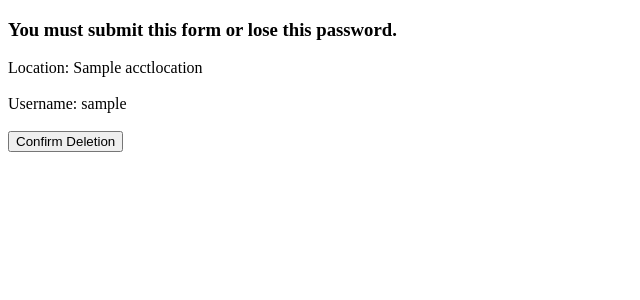
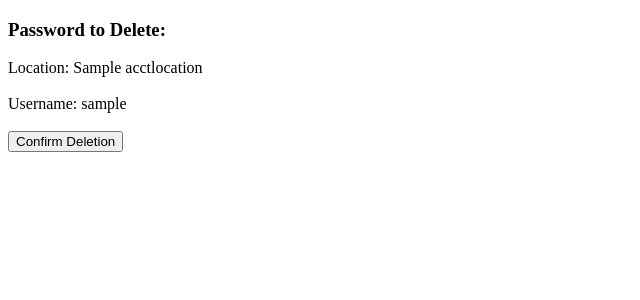
Before and after one commit to SynSnipe/RPass, a Flask app: template template/password-deletion.html in a window 1280 px wide. Shown: the part 206-506 px from the top of the page, without its empty margins (0-640 px from the left). Run offline with Flask 2, Linux system fonts and the light colour scheme; the template is opened without the code that fills it: most values are stand-ins (such as "Sample title", 1, 10 or a date in 2020).

Commit message:
Upload all templates to ensure sync
Some changes made to password-deletion.html to remove errant leftover from copy of password-modification.html

```diff
--- a/template/password-deletion.html
+++ b/template/password-deletion.html
@@ -4,7 +4,7 @@
         <h3>Password Successfully Deleted</h3>
     {% endif %}
     {% if passwordToDisplay %}
-        <h3>You must submit this form or lose this password.</h3>
+        <h3>Password to Delete:</h3>
         <form action="{{ url_for('password_deletion') }}" method="post">
             Location: {{ passwordToDisplay.acctlocation }}<br><br>
             Username: {{ passwordToDisplay.username }}<br><br>
```
